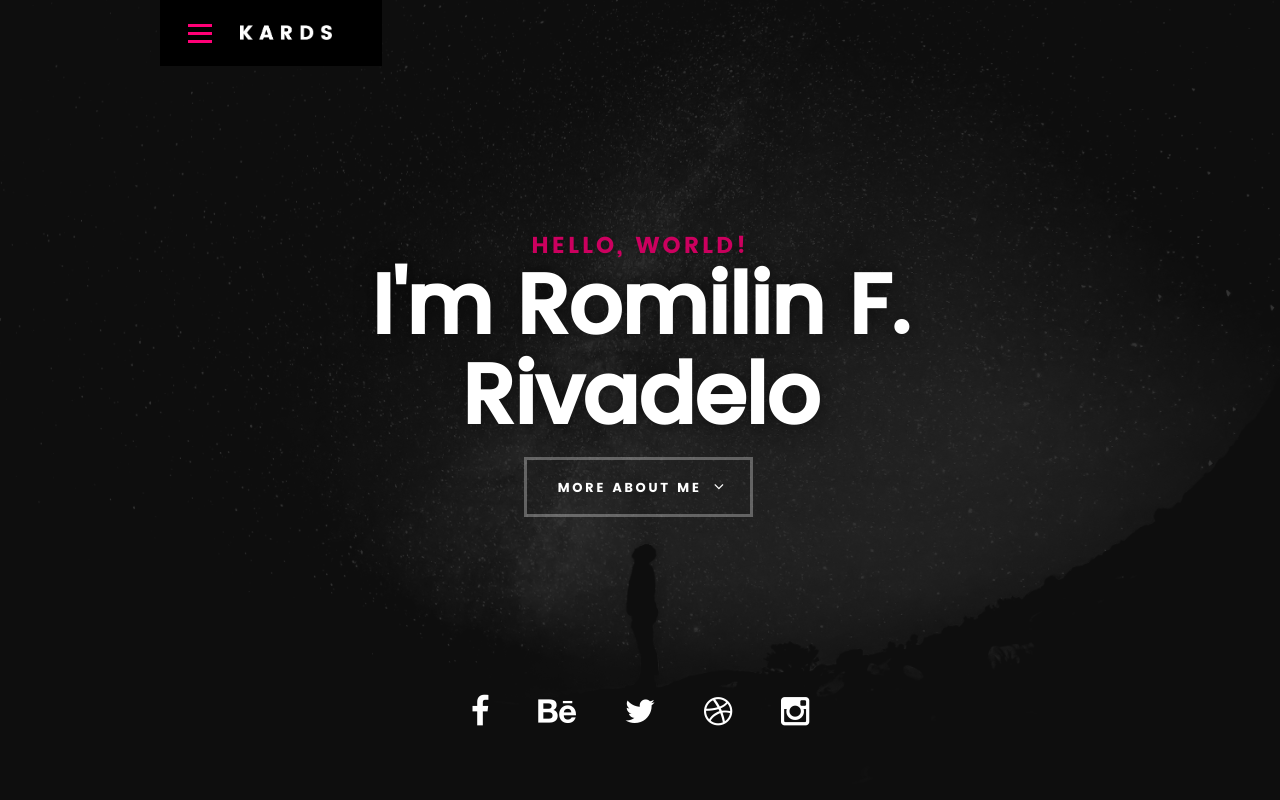
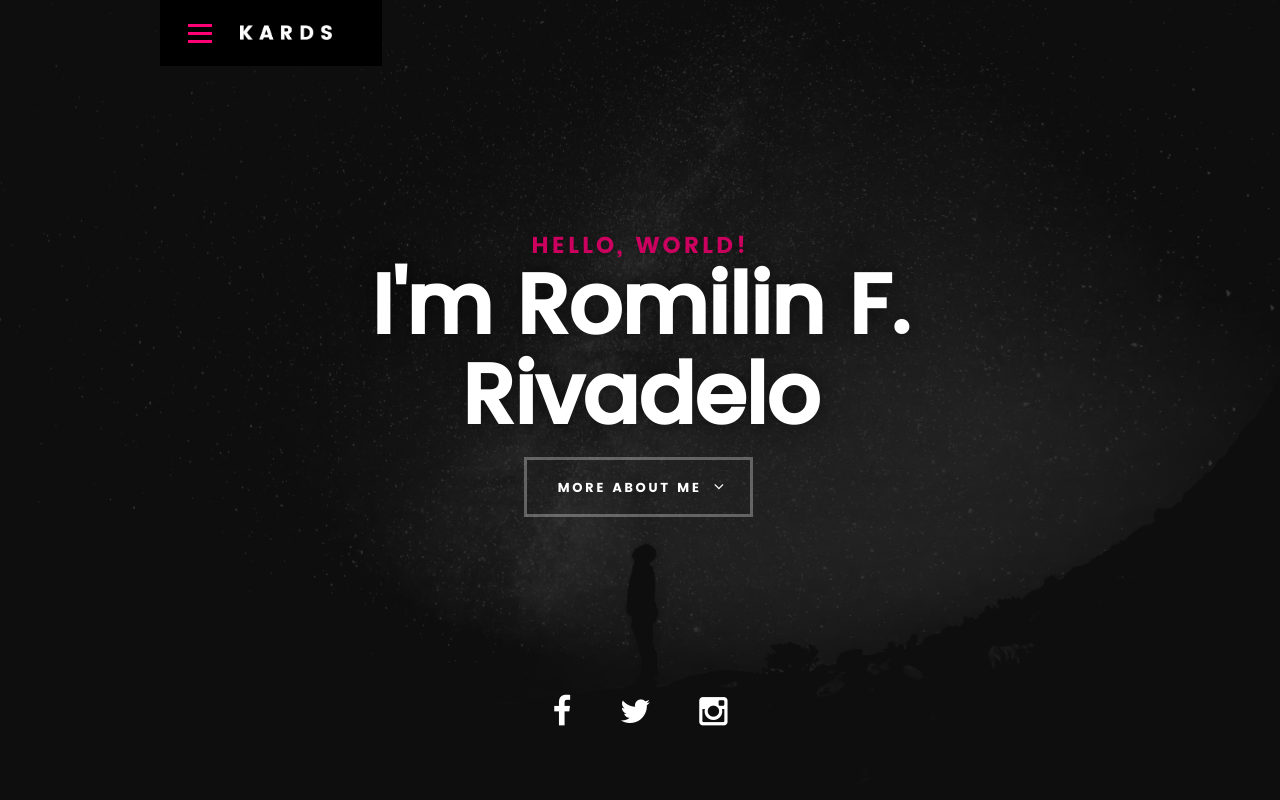
Before and after one commit to romilinrivadelo/Rivadelo, a plain HTML site: page index.html in a window 1280 px wide. Shown: the top 800 px of the page. Drawn offline with Linux system fonts and the light colour scheme; files whose address does not match are found by name.

Commit message:
index.html

```diff
--- a/index.html
+++ b/index.html
@@ -84,11 +84,9 @@
    	</div> <!-- /intro-content -->
 
    	<ul class="intro-social">
-         <li><a href="#"><i class="fa fa-facebook"></i></a></li>
-         <li><a href="#"><i class="fa fa-behance"></i></a></li>
-         <li><a href="#"><i class="fa fa-twitter"></i></a></li>
-         <li><a href="#"><i class="fa fa-dribbble"></i></a></li>
-         <li><a href="#"><i class="fa fa-instagram"></i></a></li>
+         <li><a href="https://www.facebook.com/princessromilinnn"><i class="fa fa-facebook"></i></a></li>
+         <li><a href="https://x.com/romilinrivadelo"><i class="fa fa-twitter"></i></a></li>
+         <li><a href="https://www.instagram.com/princessromilinnn_/"><i class="fa fa-instagram"></i></a></li>
       </ul> <!-- /intro-social -->
 
    </section> <!-- /intro -->
```
